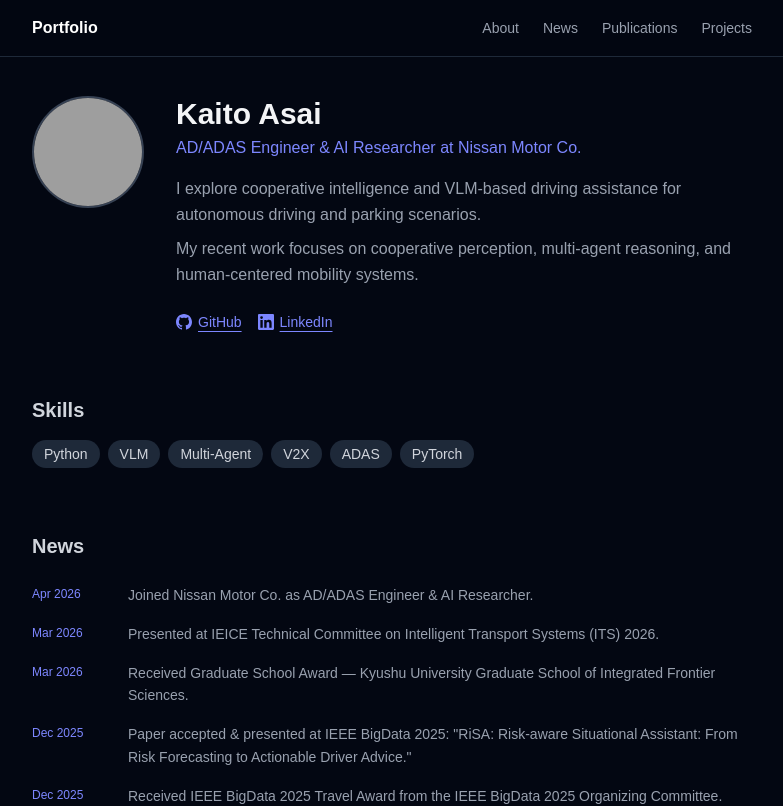
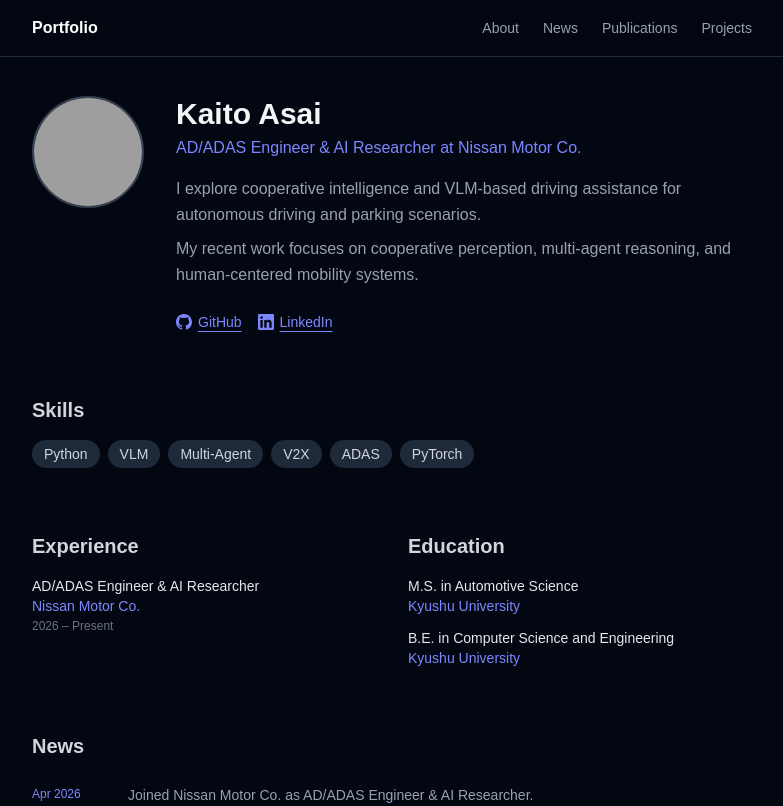
Before and after one commit to s1280061/my-portfolio, a Next.js app: page / in a window 1280 px wide. Shown: the top 806 px of the page, without its empty margins (248-1031 px from the left). Built offline with nearby package versions, Linux system fonts and the light colour scheme; grey boxes are pictures that could not be loaded.

Commit message:
Add Experience and Education sections

```diff
--- a/app/page.tsx
+++ b/app/page.tsx
@@ -7,6 +7,25 @@
   "Human-centered mobility",
   "Multi-agent systems",
   "Explainable driving assistance",
+];
+
+const experience = [
+  {
+    role: "AD/ADAS Engineer & AI Researcher",
+    org: "Nissan Motor Co.",
+    period: "2026 – Present",
+  },
+];
+
+const education = [
+  {
+    degree: "M.S. in Automotive Science",
+    school: "Kyushu University",
+  },
+  {
+    degree: "B.E. in Computer Science and Engineering",
+    school: "Kyushu University",
+  },
 ];
 
 const news = [
@@ -121,6 +140,35 @@
         </div>
       </section>
 
+      {/* Experience & Education */}
+      <section className="max-w-3xl mx-auto px-6 pb-16">
+        <div className="grid sm:grid-cols-2 gap-8">
+          <div>
+            <h2 className="text-xl font-semibold mb-4 text-gray-300">Experience</h2>
+            <div className="space-y-3">
+              {experience.map((e) => (
+                <div key={e.role}>
+                  <p className="font-medium text-gray-200 text-sm">{e.role}</p>
+                  <p className="text-sm text-indigo-400">{e.org}</p>
+                  <p className="text-xs text-gray-500 mt-0.5">{e.period}</p>
+                </div>
+              ))}
+            </div>
+          </div>
+          <div>
+            <h2 className="text-xl font-semibold mb-4 text-gray-300">Education</h2>
+            <div className="space-y-3">
+              {education.map((e) => (
+                <div key={e.degree}>
+                  <p className="font-medium text-gray-200 text-sm">{e.degree}</p>
+                  <p className="text-sm text-indigo-400">{e.school}</p>
+                </div>
+              ))}
+            </div>
+          </div>
+        </div>
+      </section>
+
       {/* News */}
       <section id="news" className="max-w-3xl mx-auto px-6 pb-16">
         <h2 className="text-xl font-semibold mb-6 text-gray-300">News</h2>
```
